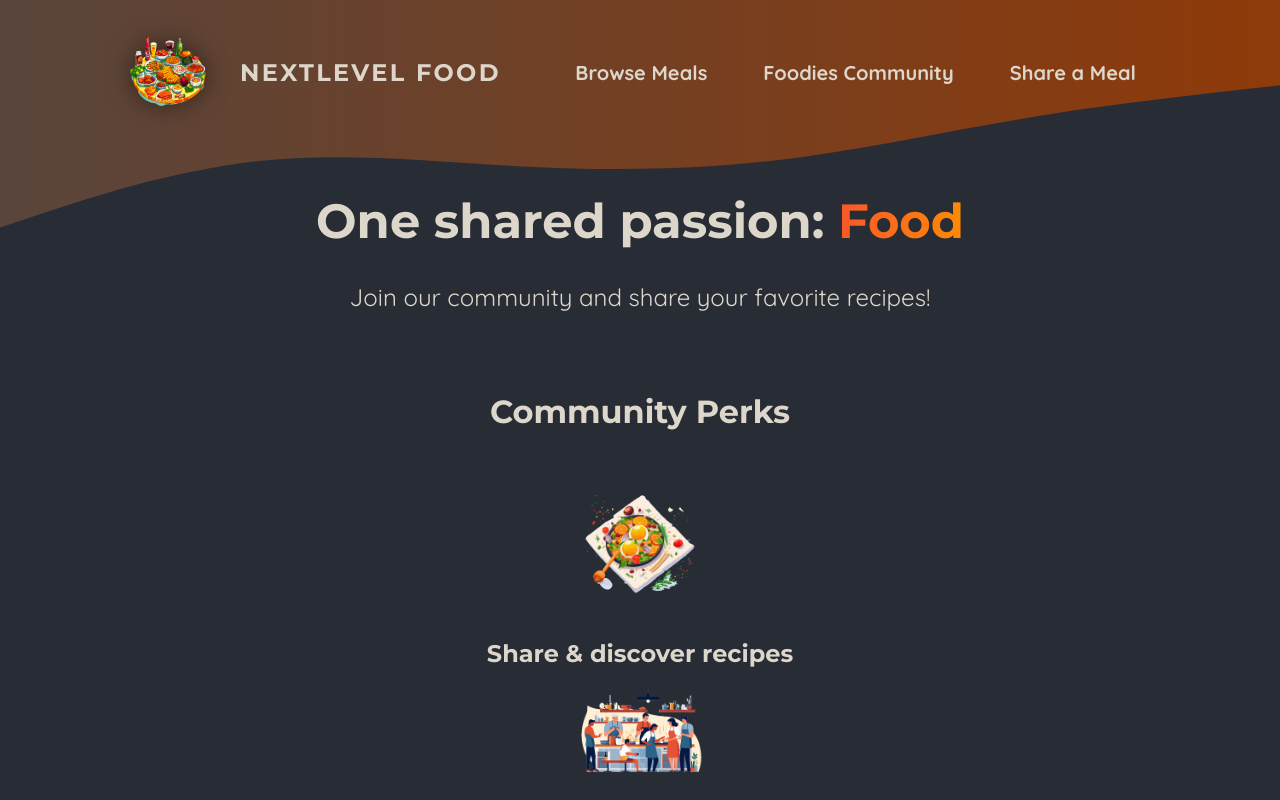
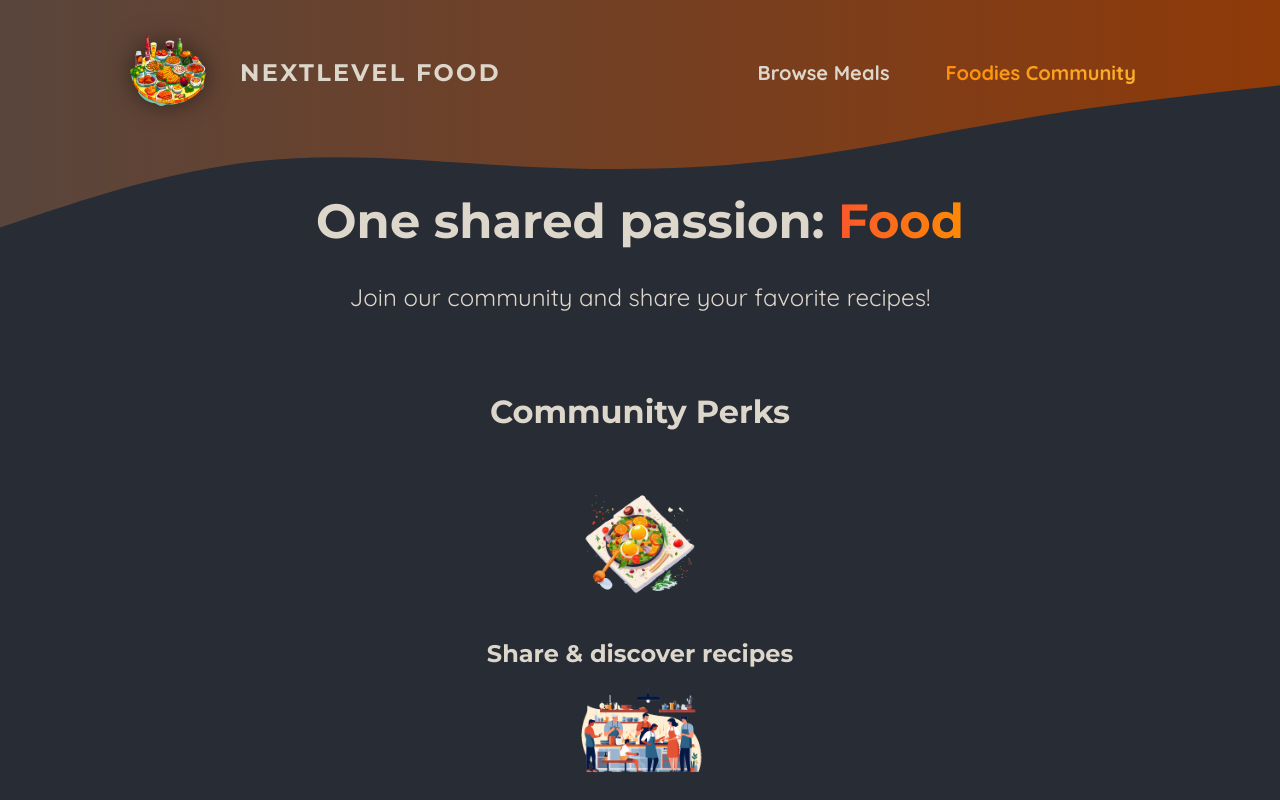
Before and after one commit to luttfimohamad/the-foodies-app, a Next.js app: page /community in a window 1280 px wide. Shown: the top 800 px of the page. Built offline with nearby package versions, Linux system fonts and the light colour scheme.

Commit message:
Add NavLink component for navigation and refactor MainHeader to use it

```diff
--- a/components/main-header/main-header.js
+++ b/components/main-header/main-header.js
@@ -5,6 +5,7 @@
 import logoImages from '../../public/images/logo.png';
 import classes from './main-header.module.css';
 import MainHeaderBackground from './main-header-background';
+import NavLink from './nav-link';
 
 export default function MainHeader() {
   return (
@@ -19,13 +20,10 @@
         <nav className={classes.nav}>
           <ul>
             <li>
-              <Link href="/meals">Browse Meals</Link>
+              <NavLink href="/meals">Browse Meals</NavLink>
             </li>
             <li>
-              <Link href="/community">Foodies Community</Link>
-            </li>
-            <li>
-              <Link href="/meals/share">Share a Meal</Link>
+              <NavLink href="/community">Foodies Community</NavLink>
             </li>
           </ul>
         </nav>
--- a/components/main-header/main-header.module.css
+++ b/components/main-header/main-header.module.css
@@ -21,30 +21,6 @@
   font-size: 1.25rem;
 }
 
-.nav a {
-  text-decoration: none;
-  color: #ddd6cb;
-  font-weight: bold;
-  padding: 0.5rem 1rem;
-  border-radius: 0.5rem;
-}
-
-.nav a:hover,
-.nav a:active {
-  background: linear-gradient(90deg, #ff8a05, #f9b331);
-  background-clip: text;
-  -webkit-background-clip: text;
-  -webkit-text-fill-color: transparent;
-  text-shadow: 0 0 18px rgba(248, 190, 42, 0.8);
-}
-
-.active {
-  background: linear-gradient(90deg, #ff8a05, #f9b331);
-  background-clip: text;
-  -webkit-background-clip: text;
-  -webkit-text-fill-color: transparent;
-}
-
 .logo {
   display: flex;
   align-items: center;
--- /dev/null
+++ b/components/main-header/nav-link.js
@@ -0,0 +1,22 @@
+'use client';
+
+import React from 'react';
+import Link from 'next/link';
+import classes from './nav-link.module.css';
+import { usePathname } from 'next/navigation';
+
+export default function NavLink({ href, children }) {
+  const path = usePathname();
+  return (
+    <Link
+      href={href}
+      className={
+        path.startsWith(href)
+          ? `${classes.link} ${classes.active}`
+          : classes.link
+      }
+    >
+      {children}
+    </Link>
+  );
+}
--- /dev/null
+++ b/components/main-header/nav-link.module.css
@@ -0,0 +1,23 @@
+.link {
+  text-decoration: none;
+  color: #ddd6cb;
+  font-weight: bold;
+  padding: 0.5rem 1rem;
+  border-radius: 0.5rem;
+}
+
+.link:hover,
+.link:active {
+  background: linear-gradient(90deg, #ff8a05, #f9b331);
+  background-clip: text;
+  -webkit-background-clip: text;
+  -webkit-text-fill-color: transparent;
+  text-shadow: 0 0 18px rgba(248, 190, 42, 0.8);
+}
+
+.active {
+  background: linear-gradient(90deg, #ff8a05, #f9b331);
+  background-clip: text;
+  -webkit-background-clip: text;
+  -webkit-text-fill-color: transparent;
+}
```
